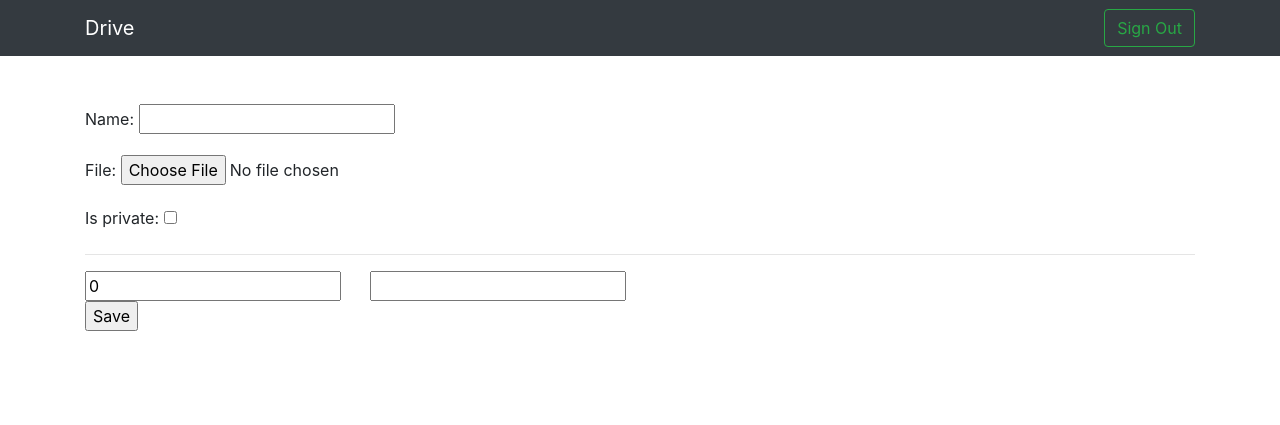
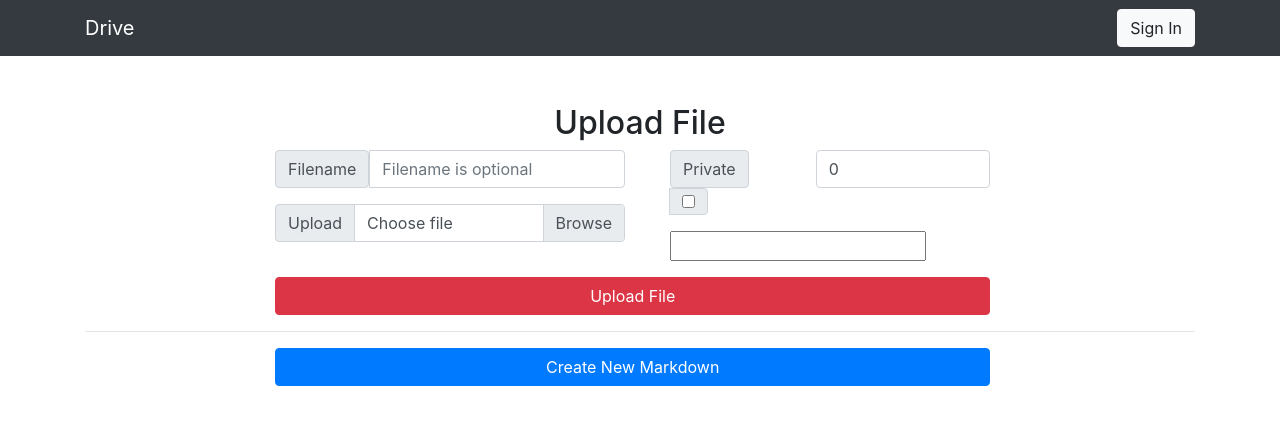
Before and after one commit to ahmetveburak/cloud_drive, a Django app: page / in a window 1280 px wide. Shown: the top 425 px of the page. Run offline with Django 3.2, Linux system fonts and the light colour scheme; some libraries are stand-ins or nearby versions.

Commit message:
basic fe design and form customizations for models

```diff
--- a/resources/forms.py
+++ b/resources/forms.py
@@ -7,6 +7,26 @@ class PostForm(forms.Form):
 
 
 class FileCreateForm(forms.Form):
-    name = forms.CharField(required=False)
-    file = forms.FileField()
+    name = forms.CharField(
+        required=False,
+        widget=forms.TextInput(
+            attrs={
+                "type": "text",
+                "class": "form-control",
+                "aria-label": "filename",
+                "aria-describedby": "basic-addon1",
+                "placeholder": "Filename is optional",
+            }
+        ),
+    )
+    file = forms.FileField(
+        widget=forms.FileInput(
+            attrs={
+                "type": "file",
+                "class": "custom-file-input",
+                "id": "inputGroupFile01",
+                "aria-describedby": "inputGroupFileAddon01",
+            }
+        )
+    )
     is_private = forms.BooleanField(required=False)
--- a/resources/templates/base.html
+++ b/resources/templates/base.html
@@ -21,9 +21,9 @@
         <ul class="navbar-nav">
           <li class="nav-item">
             {% if user.is_authenticated %}
-              <a href="{% url 'login' %}"><button class="btn btn-outline-success my-2 my-sm-0" type="submit">Sign In</button></a>
+              <a href="{% url 'logout' %}"><button class="btn btn-light my-2 my-sm-0" type="submit">Sign Out</button></a>
             {% else %}
-              <a href="{% url 'logout' %}"><button class="btn btn-outline-success my-2 my-sm-0" type="submit">Sign Out</button></a>
+              <a href="{% url 'login' %}"><button class="btn btn-light my-2 my-sm-0" type="submit">Sign In</button></a>
             {% endif %}
 
           </li>
--- a/resources/templates/resources/file/file_list.html
+++ b/resources/templates/resources/file/file_list.html
@@ -20,7 +20,7 @@
     <tbody>
       {% for object in object_list %}
         <tr>
-          <td><a href="{% url 'file-detail' object.slug %}">{{ object.name }}</a></td>
+          <td><a href="{% url 'file-detail' object.id object.slug %}">{{ object.name }}</a></td>
           <td>{{ object.is_private }}</td>
           <td>{{ object.token.all|length }}</td>
         </tr>
--- a/resources/templates/resources/index.html
+++ b/resources/templates/resources/index.html
@@ -21,22 +21,88 @@
 <body>
   {% block content %}
 
+    <div class="row justify-content-center">
+      <h2>Upload File</h2>
+    </div>
+
+
+
     <form action="" enctype="multipart/form-data" method="post">
       {% csrf_token %}
-      {{ file_form.as_p }}
+      <div class="row">
 
-      <hr>
-      <div class="row align-items-start">
-        <div class="col-3">
-        {{ token_form.enabled_count }}
+        <div class="col-2"></div>
+
+        <div class="col-4">
+
+          <div class="input-group mb-3">
+            <span class="input-group-text" id="basic-addon1">Filename</span>
+            {{ file_form.name }}
+          </div>
+
+          <div class="input-group mb-3">
+            <div class="input-group-prepend">
+              <span class="input-group-text" id="inputGroupFileAddon01">Upload</span>
+            </div>
+            <div class="custom-file">
+              {{ file_form.file }}
+              <label class="custom-file-label" for="inputGroupFile01">Choose file</label>
+            </div>
+          </div>
+
         </div>
-        <div class="col-3">
-        {{ token_form.enabled_to }}
+
+        <div class="col-4">
+          <div class="input-group mb-3">
+            <div class="col-5">
+              <div class="input-group">
+                <span class="input-group-text" id="basic-addon1">Private</span>
+                <div class="input-group-append">
+                  <div class="input-group-text">
+                    {{ file_form.is_private }}
+                  </div>
+                </div>
+              </div>
+            </div>
+
+            <div class="col-7">
+              <div class="input-group">
+                {{ token_form.enabled_count }}
+              </div>
+            </div>
+          </div>
+
+          <div class="col-12">
+            <div class="input-group mb-3">
+              {{ token_form.enabled_to}}
+            </div>
+          </div>
+        </div>
+
+      </div>
+
+      <div class="row">
+        <div class="col-2"></div>
+        <div class="col-8">
+
+            <input class="btn btn-danger" style="width:98%;" type="submit" value="Upload File">
+
         </div>
       </div>
 
-      <p> <input type = "submit" value = "Save"> </p>
     </form>
+
+    <hr>
+    {% comment %} <div class="row justify-content-center">
+      <h2>Create New Markdown</h2>
+    </div> {% endcomment %}
+
+    <div class="row">
+      <div class="col-2"></div>
+      <div class="col-8">
+        <a href="{% url 'post-create' %}"><button type="button" style="width:98%;" class="btn btn-primary">Create New Markdown</button></a>
+      </div>
+    </div>
 
   {% endblock content %}
 
--- a/tokens/forms.py
+++ b/tokens/forms.py
@@ -3,12 +3,22 @@ from tempus_dominus.widgets import DateTimePicker
 
 
 class TokenCreateForm(forms.Form):
-    enabled_count = forms.IntegerField(required=False, min_value=0, initial=0)
+    enabled_count = forms.IntegerField(
+        required=False,
+        min_value=0,
+        initial=0,
+        widget=forms.NumberInput(
+            attrs={"class": "form-control"},
+        ),
+    )
     enabled_to = forms.DateTimeField(
         required=False,
         widget=DateTimePicker(
             options={"useCurrent": True, "collapse": False},
-            attrs={"append": "fa fa-calendar", "icon_toggle": True, "size": "small"},
+            attrs={
+                "append": "fa fa-calendar",
+                "icon_toggle": True,
+            },
         ),
     )
 
```
Also changed, not shown: resources/templates/resources/file/file_detail.html (+36 -63 lines).
